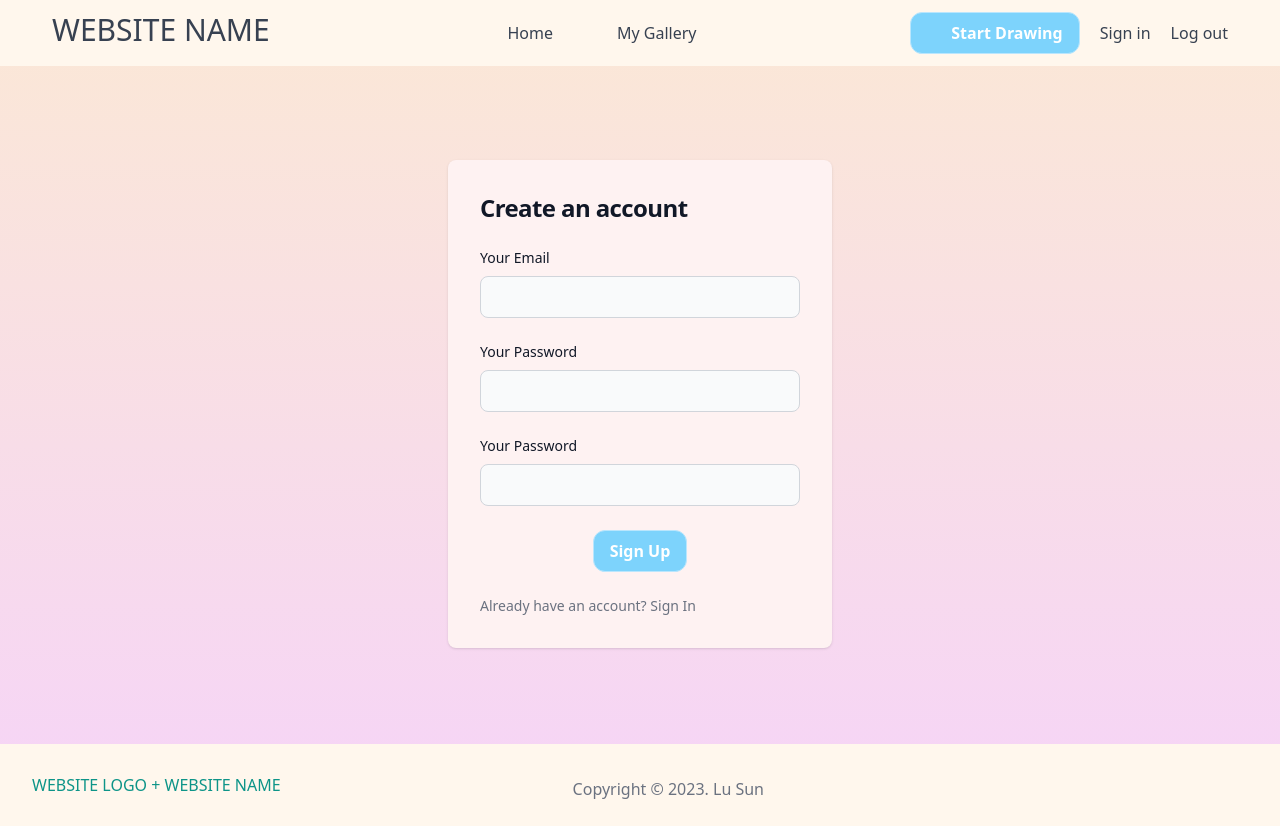
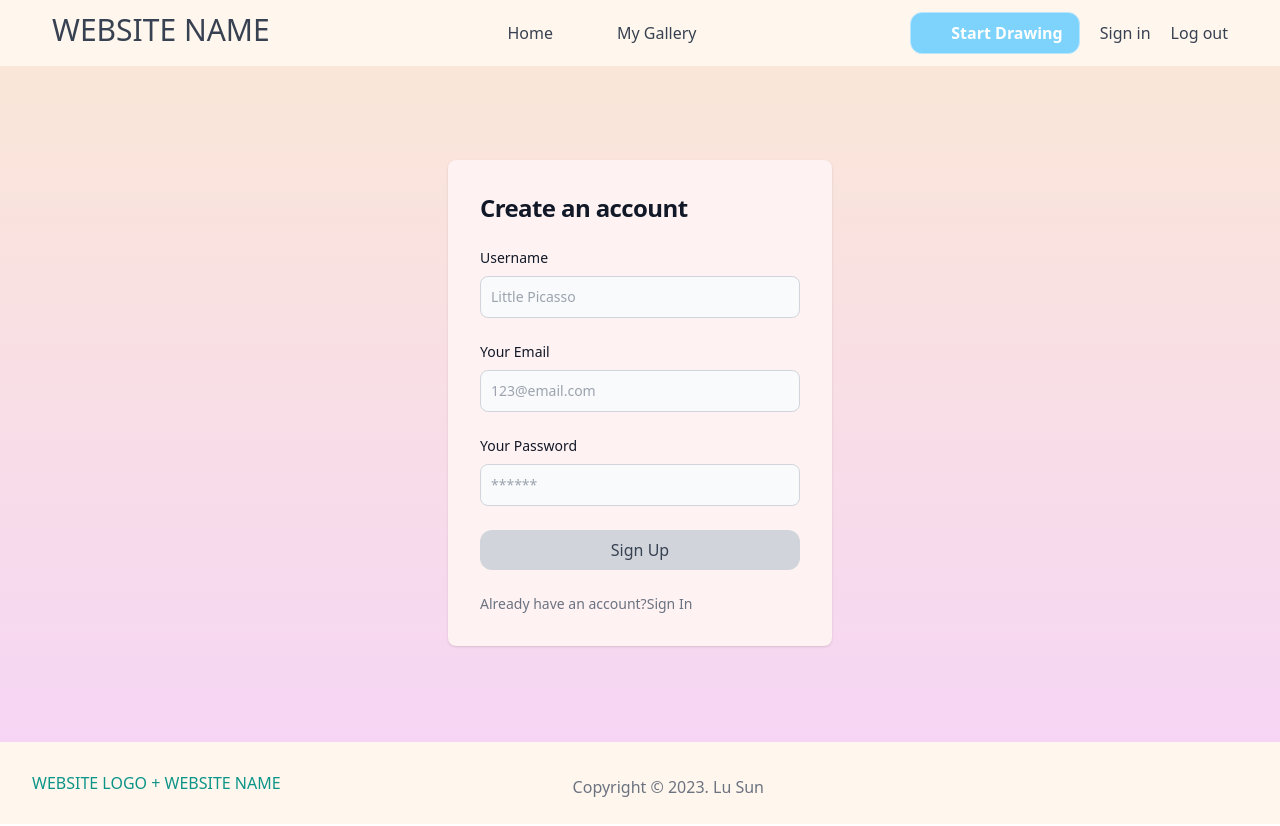
Before and after one commit to lulusde1210/Capstone-story-drawing-app, a React (Create React App) app: page /signup in a window 1280 px wide. Built offline with nearby package versions, Linux system fonts and the light colour scheme; some icons are missing; what fabric, tailwindcss-fluid-type would draw is missing.

Commit message:
add formstate to login and logout form component

```diff
--- a/src/App.js
+++ b/src/App.js
@@ -3,7 +3,6 @@ import CreateDrawing from './components/CreateDrawing';
 import DrawingList from './components/drawings/DrawingList';
 import { Routes, Route } from "react-router-dom";
 import Layout from './components/Layout';
-// import StoryDetail from './components/stories/StoryDetail';
 import DrawingDetail from './components/drawings/DrawingDetails';
 import HomeView from './components/HomeView';
 import Login from './components/user/Login';
@@ -19,6 +18,7 @@ const App = () => {
         <Route path="mylibrary" >
           <Route index element={<DrawingList />} />
           <Route path=":id" element={<DrawingDetail />} />
+          <Route path=":id/edit" element={<CreateDrawing />} />
         </Route>
         <Route path="login" element={<Login />} />
         <Route path="signup" element={<Signup />} />
--- a/src/components/tools/AddImage.js
+++ b/src/components/tools/AddImage.js
@@ -12,7 +12,7 @@ const AddImage = () => {
     const imgRef = useRef();
 
     const handleAddImage = (e) => {
-        console.log(e.target.files[0])
+        // console.log(e.target.files[0])
         const url = URL.createObjectURL(e.target.files[0]);
         fabric.Image.fromURL(url, img => {
             dispatch(addObj(img))
--- a/src/components/tools/Reset.js
+++ b/src/components/tools/Reset.js
@@ -1,6 +1,8 @@
 import ToolButton from "../UI/ToolButton";
 import { Icon } from "@iconify/react";
 import ToolTip from "../UI/ToolTip";
+import { Link } from "react-router-dom";
+
 
 const Reset = () => {
     const handleReload = () => {
@@ -10,10 +12,12 @@ const Reset = () => {
     return (
         <ToolButton>
             <button onClick={handleReload}>
-                <Icon className='icon' icon="twemoji:new-button" />
+                <Link to='/createstory'>
+                    <Icon className='icon' icon="twemoji:new-button" />
+                </Link>
             </button>
-            <ToolTip content='Start a new drawing' />
-        </ToolButton>)
+        </ToolButton>
+    )
 }
 
 export default Reset
--- a/src/components/user/Login.js
+++ b/src/components/user/Login.js
@@ -1,10 +1,25 @@
 import Input from "../UI/Input"
 import { Link } from "react-router-dom"
+import { useForm } from "../../hooks/form-hook"
+import { VALIDATOR_EMAIL, VALIDATOR_REQUIRE } from "../util/validators"
 
 const Login = () => {
-    const inputHandler = () => {
+    const [formState, inputHandler] = useForm({
+        email: {
+            value: '',
+            isValid: false
+        },
+        password: {
+            value: '',
+            isValid: false
+        }
+    }, false)
 
+    const handleSubmit = (e) => {
+        e.preventDefault()
+        console.log(formState)
     }
+
     return (
         <div className="flex flex-col items-center justify-center px-6 mx-auto lg:py-0">
             <div className="w-full bg-red-50 rounded-lg shadow dark:border md:mt-0 sm:max-w-md xl:p-0 dark:bg-gray-800 dark:border-gray-700">
@@ -12,16 +27,19 @@ const Login = () => {
                     <h1 className="text-xl font-bold leading-tight tracking-tight text-gray-900 md:text-2xl dark:text-white">
                         Sign in to your account
                     </h1>
-                    <form className="flex flex-col space-y-4 md:space-y-6" action="#">
+                    <form onSubmit={handleSubmit} className="flex flex-col space-y-4 md:space-y-6" >
                         <div>
                             <Input
                                 id="email"
                                 element="input"
                                 type="email"
                                 label="Your Email"
-                                validators={[]}
-                                errorText="Please entere a valid email"
+                                validators={[VALIDATOR_EMAIL()]}
+                                placeholder='123@email.com'
+                                errorText="Please enter a valid email"
                                 onInput={inputHandler}
+                                defaultValue=''
+                                valid=''
                             />
                         </div>
                         <div>
@@ -30,12 +48,23 @@ const Login = () => {
                                 element="input"
                                 type="password"
                                 label="Your Password"
-                                validators={[]}
-                                errorText="Please entere your password"
+                                placeholder='******'
+                                validators={[VALIDATOR_REQUIRE()]}
+                                errorText="Please enter a valid password"
                                 onInput={inputHandler}
+                                defaultValue=''
+                                valid=''
                             />
                         </div>
-                        <button type="submit" className="self-center btn-primary">Sign In</button>
+                        {/* <Link to='/mylibrary'> */}
+                        <button
+                            type="submit"
+                            className={formState.isValid ? 'btn-secondary' : 'btn-disabled'}
+                            disabled={!formState.isValid}
+                        >
+                            Sign In
+                        </button>
+                        {/* </Link> */}
                         <p className="text-sm font-light text-gray-500 dark:text-gray-400">
                             Don’t have an account yet? <Link to="/signup" className="font-medium text-primary-600 hover:underline dark:text-primary-500">Sign up</Link>
                         </p>
--- a/src/components/user/Signup.js
+++ b/src/components/user/Signup.js
@@ -1,10 +1,25 @@
 import { Link } from "react-router-dom";
 import Input from "../UI/Input";
+import { VALIDATOR_EMAIL, VALIDATOR_REQUIRE } from "../util/validators"
+import { useForm } from "../../hooks/form-hook";
 
 const Signup = () => {
-    const inputHandler = () => {
+    const [formState, inputHandler] = useForm({
+        email: {
+            value: '',
+            isValid: false
+        },
+        password: {
+            value: '',
+            isValid: false
+        }
+    }, false)
 
+    const handleSubmit = (e) => {
+        e.preventDefault()
+        console.log(formState)
     }
+
     return (
         <div className="flex flex-col items-center justify-center w-96 lg:py-0">
             <div className="w-full bg-red-50 rounded-lg shadow dark:border md:mt-0 sm:max-w-md xl:p-0 dark:bg-gray-800 dark:border-gray-700">
@@ -12,43 +27,65 @@ const Signup = () => {
                     <h1 className="text-xl font-bold leading-tight tracking-tight text-gray-900 md:text-2xl dark:text-white">
                         Create an account
                     </h1>
-                    <form className="flex flex-col space-y-4 md:space-y-6">
+                    <form onSubmit={handleSubmit} className="flex flex-col space-y-4 md:space-y-6">
+                        <div>
+                            <Input
+                                id="username"
+                                element="input"
+                                type="text"
+                                label="Username"
+                                validators={[VALIDATOR_REQUIRE()]}
+                                placeholder='Little Picasso'
+                                errorText="Please enter a username"
+                                onInput={inputHandler}
+                                defaultValue=''
+                                valid=''
+                            />
+                        </div>
                         <div>
                             <Input
                                 id="email"
                                 element="input"
                                 type="email"
                                 label="Your Email"
-                                validators={[]}
-                                errorText="Please entere a valid email"
+                                validators={[VALIDATOR_EMAIL()]}
+                                placeholder='123@email.com'
+                                errorText="Please enter a valid email"
                                 onInput={inputHandler}
+                                defaultValue=''
+                                valid=''
                             />
                         </div>
+
                         <div>
                             <Input
                                 id="password"
                                 element="input"
                                 type="password"
                                 label="Your Password"
-                                validators={[]}
-                                errorText="Please entere your password"
+                                placeholder='******'
+                                validators={[VALIDATOR_REQUIRE()]}
+                                errorText="Please enter a valid password"
                                 onInput={inputHandler}
+                                defaultValue=''
+                                valid=''
                             />
                         </div>
-                        <div>
-                            <Input
-                                id="password"
-                                element="input"
-                                type="password"
-                                label="Your Password"
-                                validators={[]}
-                                errorText="Please confirm your password"
-                                onInput={inputHandler}
-                            />
-                        </div>
-                        <button type="submit" className="self-center btn-primary">Sign Up</button>
+
+                        <button
+                            type="submit"
+                            className={formState.isValid ? 'btn-secondary' : 'btn-disabled'}
+                            disabled={!formState.isValid}
+                        >
+                            Sign Up
+                        </button>
                         <p className="text-sm font-light text-gray-500 dark:text-gray-400">
-                            Already have an account? <Link to='/login' className="font-medium text-primary-600 hover:underline dark:text-primary-500">Sign In</Link>
+                            Already have an account?
+                            <Link
+                                to='/login'
+                                className="font-medium text-primary-600 hover:underline dark:text-primary-500">
+                                Sign In
+                            </Link>
                         </p>
                     </form>
                 </div>
```
